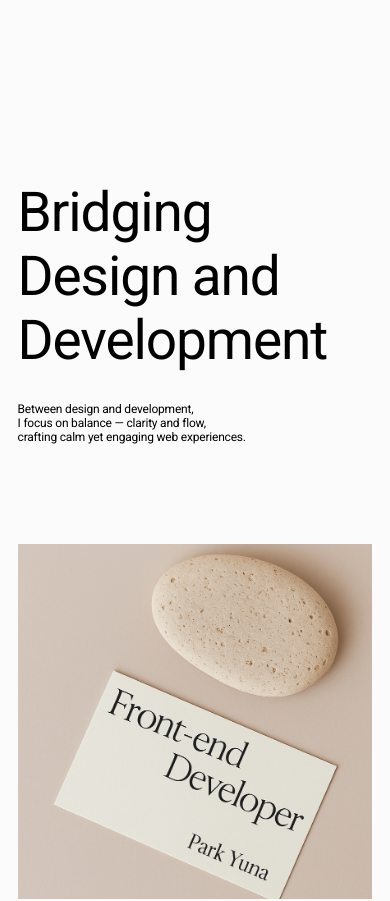
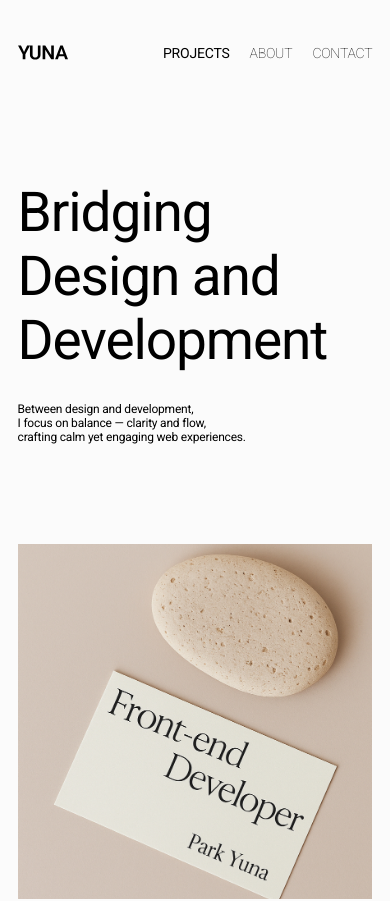
Before and after one commit to iamyuna/front_portfolio, a Next.js app: page / in a window 390 px wide. Shown: the top 901 px of the page. Built offline with nearby package versions, Linux system fonts and the light colour scheme.

Commit message:
header, footer 레이아웃, 반응형 작업

```diff
--- a/app/components/Footer.tsx
+++ b/app/components/Footer.tsx
@@ -1,7 +1,27 @@
+'use client'
+import { usePathname } from "next/navigation";
+
 export default function Footer() {
-  return (
-    <div>
+    const pathname = usePathname();
+    const hideFooter = pathname === "/contact";
 
-    </div>
-  );
+    if(hideFooter) return null;
+
+    return (
+        <footer className="bg-[#eeeeee]">
+            <div className="w-[91%] mw-[1560px] m-[0_auto] flex justify-between p-[110px_0_490px] bg-[url('/images/footer_bg.png')] bg-no-repeat bg-bottom bg-contain max-md:block max-md:pb-[200px]">
+                <div>
+                    <h3 className="text-[3.2rem]">View My Resume</h3>
+                    <a className="inline-block text-[1.2rem] p-[15px_30px] rounded-[50vh] bg-[#dddddd] mt-[25px]" href="/files/resume.pdf" target="_blank" rel="noopener noreferrer">OPEN PDF</a>
+                </div>
+                <div className="p-[22px_60px_0_0] max-md:mt-[50px] max-md:p-0">
+                    <strong className="text-[1.2rem] italic font-medium">CONTACT ME</strong>
+                    <ul>
+                        <li className="text-[1.3rem] mt-[20px] transition duration-300 lg:text-[#cbcbcb] lg:hover:text-black"><a href="mailto:dbsdk95331@naver.com">dbsdk95331@naver.com</a></li>
+                        <li className="text-[1.3rem] mt-[10px] transition duration-300 lg:text-[#cbcbcb] lg:hover:text-black"><a href="tel:+821087456413">+82 1087456413</a></li>
+                    </ul>
+                </div>
+            </div>
+        </footer>
+    );
 }
--- a/app/components/Header.tsx
+++ b/app/components/Header.tsx
@@ -1,7 +1,40 @@
+'use client';
+
+import Link from "next/link";
+import { usePathname } from "next/navigation";
+
 export default function Header() {
+    const pathname = usePathname();
+
   return (
-    <div>
-
-    </div>
+    <header className="absolute top-0 left-0 w-full">
+        <div className="w-[91%] mw-[1560px] m-[0_auto]">
+            <nav className="flex justify-between items-center py-[40px]">
+                <h1>
+                    <Link href="/">
+                        <svg width="84" height="25" viewBox="0 0 84 25" fill="none" xmlns="http://www.w3.org/2000/svg" className="max-md:w-[50px]">
+                        <path d="M73.688 4.1001L67.001 24H62.312L71.0776 0.539062H74.0747L73.688 4.1001ZM79.2793 24L72.5601 4.1001L72.1572 0.539062H75.1704L83.9844 24H79.2793ZM78.9731 15.2827V18.7793H66.3887V15.2827H78.9731Z" fill="black"/>
+                        <path d="M60.2166 0.539062V24H55.7693L45.7952 7.72559V24H41.3641V0.539062H45.7952L55.8016 16.8296V0.539062H60.2166Z" fill="black"/>
+                        <path d="M33.3873 0.539062H37.8185V16.1206C37.8185 17.9146 37.4318 19.4238 36.6583 20.6484C35.8849 21.8623 34.8322 22.7808 33.5001 23.4038C32.1681 24.0161 30.6534 24.3223 28.9562 24.3223C27.2374 24.3223 25.7067 24.0161 24.3639 23.4038C23.0211 22.7808 21.9684 21.8623 21.2057 20.6484C20.443 19.4238 20.0616 17.9146 20.0616 16.1206V0.539062H24.4928V16.1206C24.4928 17.2163 24.6754 18.1133 25.0406 18.8115C25.4059 19.499 25.9215 20.0093 26.5875 20.3423C27.2535 20.6753 28.0431 20.8418 28.9562 20.8418C29.88 20.8418 30.6696 20.6753 31.3248 20.3423C31.9908 20.0093 32.5011 19.499 32.8556 18.8115C33.2101 18.1133 33.3873 17.2163 33.3873 16.1206V0.539062Z" fill="black"/>
+                        <path d="M4.979 0.539062L10.1353 11.48L15.3237 0.539062H20.1899L12.3911 15.4116V24H7.89551V15.4116L0.0805664 0.539062H4.979Z" fill="black"/>
+                        </svg>
+                    </Link>
+                </h1>
+                <div>
+                    <ul className="flex">
+                        <li className="mr-[2rem] text-[1.4rem]">
+                            <Link href="/projects">PROJECTS</Link>
+                        </li>
+                        <li className="mr-[2rem] text-[1.4rem] font-extralight">
+                            <Link href="/about">ABOUT</Link>
+                        </li>
+                        <li className="text-[1.4rem] font-extralight">
+                            <Link href="/contact">CONTACT</Link>
+                        </li>
+                    </ul>
+                </div>
+            </nav>
+        </div>
+    </header>
   );
 }
--- a/app/layout.tsx
+++ b/app/layout.tsx
@@ -1,6 +1,8 @@
 import type { Metadata } from "next";
 import { Noto_Sans_KR, Roboto } from "next/font/google";
 import "./globals.css";
+import Header from "./components/Header";
+import Footer from "./components/Footer";
 
 const notoSansKR = Noto_Sans_KR({
   subsets: ["latin"],
@@ -27,9 +29,11 @@ export default function RootLayout({
   return (
     <html lang="en">
       <body className={`${notoSansKR.variable} ${roboto.variable} antialiased`}>
+        <Header />
         <div className="wrap">
           <main>{children}</main>
         </div>
+        <Footer />
       </body>
     </html>
   );
```
